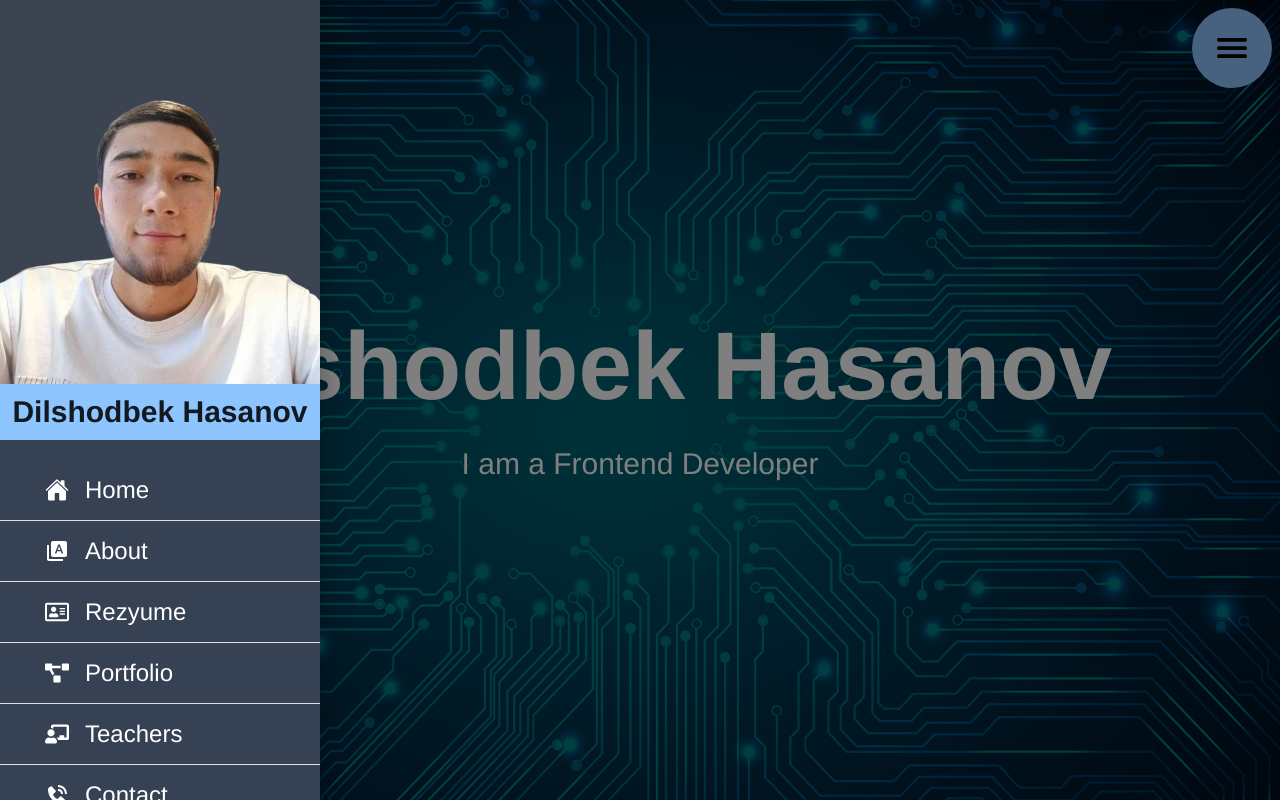
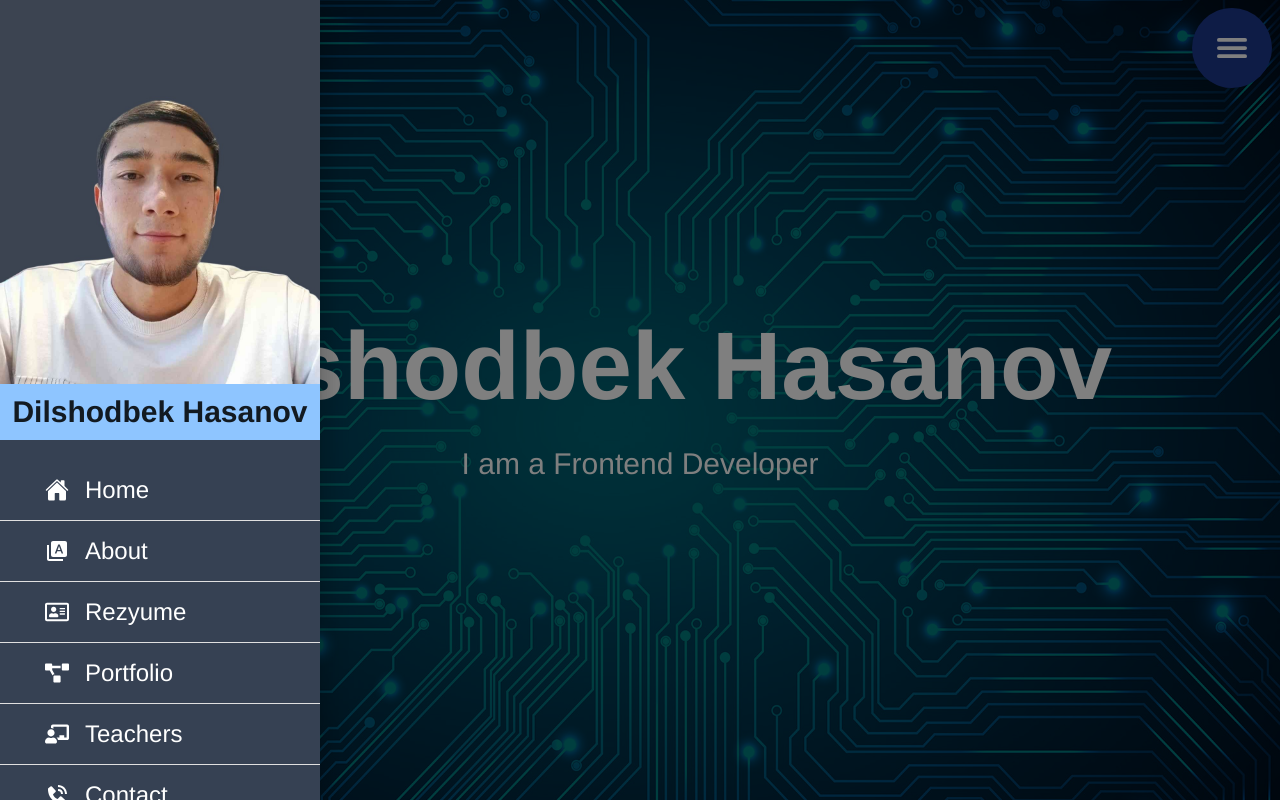
Before and after one commit to dilshodbek0515/myPortfolio, a React (Vite) app: page / in a window 1280 px wide. Built offline with nearby package versions, Linux system fonts and the light colour scheme.

Commit message:
portfolio update

```diff
--- a/src/pages/layout/Layout.jsx
+++ b/src/pages/layout/Layout.jsx
@@ -15,7 +15,7 @@ const Layout = () => {
         <Outlet />
       </main>
       <IoMenu
-        className='w-20 h-20 fixed top-2 right-2 text-black bg-blue-300 rounded-full'
+        className='w-20 h-20 rounded-full fixed top-2 right-2 bg-blue-900 text-xl text-white max-sm:w-14 max-sm:h-14'
         style={{ padding: '20px' }}
         onClick={toggleDrawer(true)}
       />
--- a/src/router/Router.jsx
+++ b/src/router/Router.jsx
@@ -10,7 +10,7 @@ import Contact from '../pages/contact_page/Contact_page'
 import Error from '../pages/error/Error_page'
 const Router = () => {
   return (
-    <div>
+    <>
       {useRoutes([
         {
           path: '/',
@@ -47,7 +47,7 @@ const Router = () => {
           element: <Error />
         }
       ])}
-    </div>
+    </>
   )
 }
 
```
